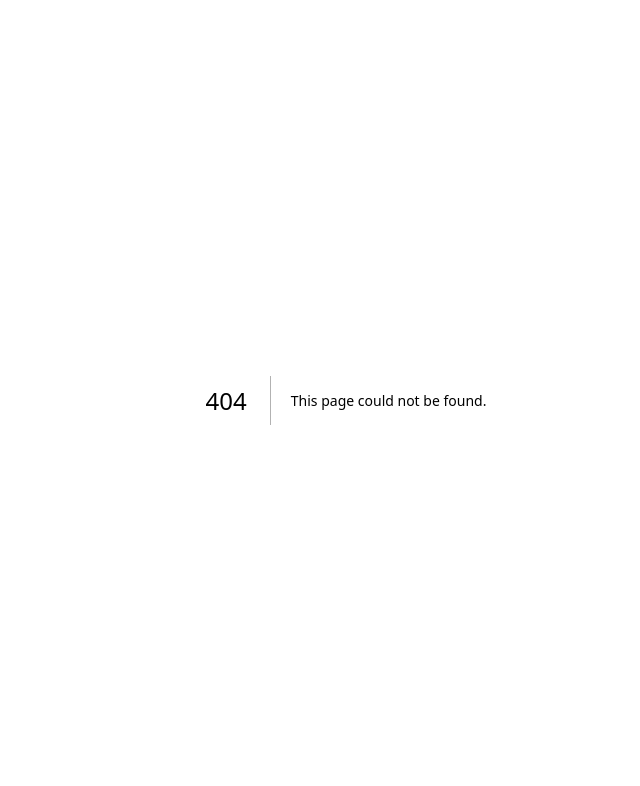
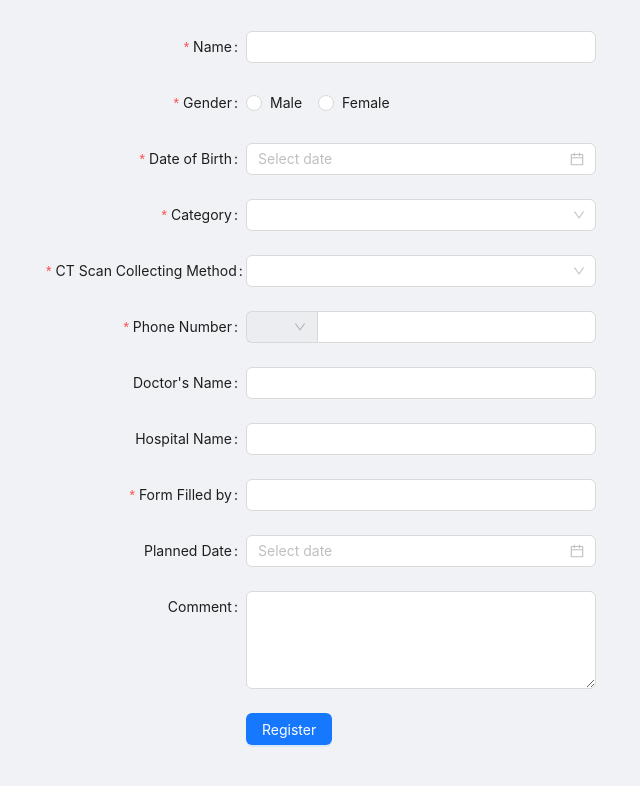
Before and after one commit to IsiraUdaththa/ProtoMed-Client, a Next.js app: page /registration in a window 1280 px wide. Before the commit this address had no page. Shown: the top 786 px of the page, without its empty margins (294-934 px from the left). Built offline with nearby package versions, Linux system fonts and the light colour scheme.

Commit message:
added registration

```diff
--- /dev/null
+++ b/src/app/registration/page.tsx
@@ -0,0 +1,140 @@
+'use client';
+import '@ant-design/v5-patch-for-react-19';
+import React, { useState, useEffect } from 'react';
+import { Button, DatePicker, Form, Input, Radio, Select } from 'antd';
+
+const { TextArea } = Input;
+
+const prefixSelector = (
+  <Form.Item name="prefix" noStyle>
+    <Select style={{ width: 70 }}>
+      <Select.Option value="+94">+94</Select.Option>
+      <Select.Option value="+87">+87</Select.Option>
+    </Select>
+  </Form.Item>
+);
+
+const RegistrationForm: React.FC = () => {
+  const [form] = Form.useForm();
+  const [componentDisabled, setComponentDisabled] = useState(false);
+  const [isClient, setIsClient] = useState(false);
+
+  useEffect(() => {
+    setIsClient(true);
+  }, []);
+
+  if (!isClient) return null;
+
+  // Handle form submission
+  const handleSubmit = async (values: any) => {
+    console.log('Submitted Data:', values);
+
+    const token = 'eyJhbGciOiJIUzI1NiIsInR5cCI6IkpXVCJ9.eyJfaWQiOiI2N2NlZGFkY2VmMjIwODQyNGM3OTk4YzkiLCJyb2xlIjoiYWRtaW4iLCJpYXQiOjE3NDE4ODM2OTQsImV4cCI6MTc0MTg4NzI5NH0.m6TgEiivCUUV00BoFyFKdIKFonDTdPrpS0jwXVXL1Wk';  // Your token
+    const url = 'http://localhost:5000/api/orders';  // The backend URL
+
+    try {
+      const response = await fetch(url, {
+        method: 'POST',
+        headers: {
+          'Content-Type': 'application/json',
+          'Authorization': `Bearer ${token}`, // Sending token in the header
+        },
+        body: JSON.stringify(values), // Sending form data
+      });
+
+      if (response.ok) {
+        const data = await response.json();
+        console.log('Server Response:', data);
+      } else {
+        console.error('Error:', response.statusText);
+      }
+    } catch (error) {
+      console.error('Error during submission:', error);
+    }
+  };
+
+  return (
+    <div
+      style={{
+        display: 'flex',
+        justifyContent: 'center',
+        alignItems: 'center',
+        minHeight: '100vh',
+        backgroundColor: '#f0f2f5',
+      }}
+    >
+      <Form
+        form={form}
+        labelCol={{ span: 8 }}
+        wrapperCol={{ span: 14 }}
+        layout="horizontal"
+        disabled={componentDisabled}
+        style={{ maxWidth: 600, width: '100%' }}
+        onFinish={handleSubmit}
+      >
+        <Form.Item label="Name" name="name" rules={[{ required: true, message: 'Please enter your name' }]}>
+          <Input />
+        </Form.Item>
+
+        <Form.Item label="Gender" name="gender" rules={[{ required: true, message: 'Please select your gender' }]}>
+          <Radio.Group>
+            <Radio value="Male">Male</Radio>
+            <Radio value="Female">Female</Radio>
+          </Radio.Group>
+        </Form.Item>
+
+        <Form.Item label="Date of Birth" name="dob" rules={[{ required: true, message: 'Please select your birth date' }]}>
+          <DatePicker style={{ width: '100%' }} />
+        </Form.Item>
+
+        <Form.Item label="Category" name="category" rules={[{ required: true, message: 'Please select a category' }]}>
+          <Select>
+            {['Accuplasty', 'Accupectomy', 'Accufacial', 'Accuortho', 'Lamifix', 'Screws', 'Accumesh', 'Screws And Plates', 'Other'].map((item) => (
+              <Select.Option key={item} value={item}>{item}</Select.Option>
+            ))}
+          </Select>
+        </Form.Item>
+
+        <Form.Item label="CT Scan Collecting Method" name="collectingMethod" rules={[{ required: true, message: 'Please select a method' }]}>
+          <Select>
+            {['DVD - Courrier by patient', 'DVD - Collect by company', 'Google Drive Upload', 'Website Upload', 'WeTransfer', 'Screws', 'Clay Model', 'None'].map((method) => (
+              <Select.Option key={method} value={method}>{method}</Select.Option>
+            ))}
+          </Select>
+        </Form.Item>
+
+        <Form.Item label="Phone Number" name="contactNumber" rules={[{ required: true, message: 'Please enter your phone number', max: 10 }]}>
+          <Input addonBefore={prefixSelector} style={{ width: '100%' }} />
+        </Form.Item>
+
+        <Form.Item label="Doctor's Name" name="doctor">
+          <Input />
+        </Form.Item>
+
+        <Form.Item label="Hospital Name" name="hospital">
+          <Input />
+        </Form.Item>
+
+        <Form.Item label="Form Filled by" name="filledBy" rules={[{ required: true, message: 'Please enter the name' }]}>
+          <Input />
+        </Form.Item>
+
+        <Form.Item label="Planned Date" name="plannedDate">
+          <DatePicker style={{ width: '100%' }} />
+        </Form.Item>
+
+        <Form.Item label="Comment" name="comment">
+          <TextArea rows={4} />
+        </Form.Item>
+
+        <Form.Item wrapperCol={{ offset: 8, span: 14 }}>
+          <Button type="primary" htmlType="submit">
+            Register
+          </Button>
+        </Form.Item>
+      </Form>
+    </div>
+  );
+};
+
+export default RegistrationForm;
```
